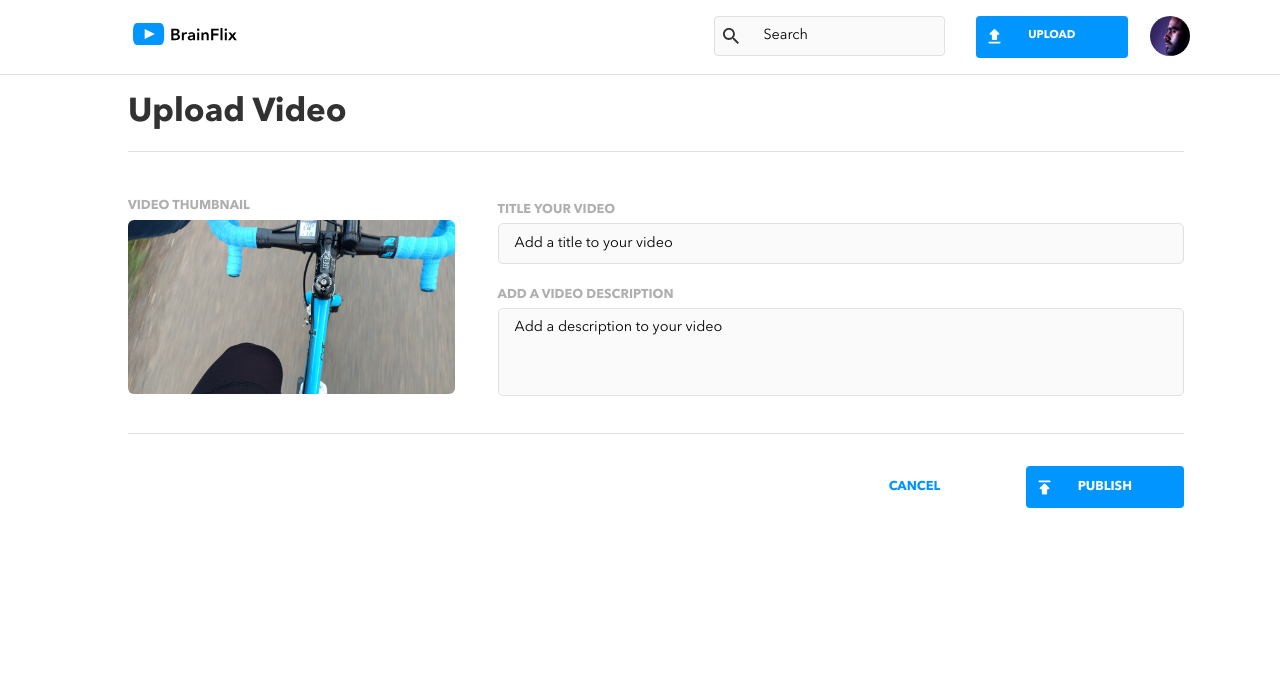
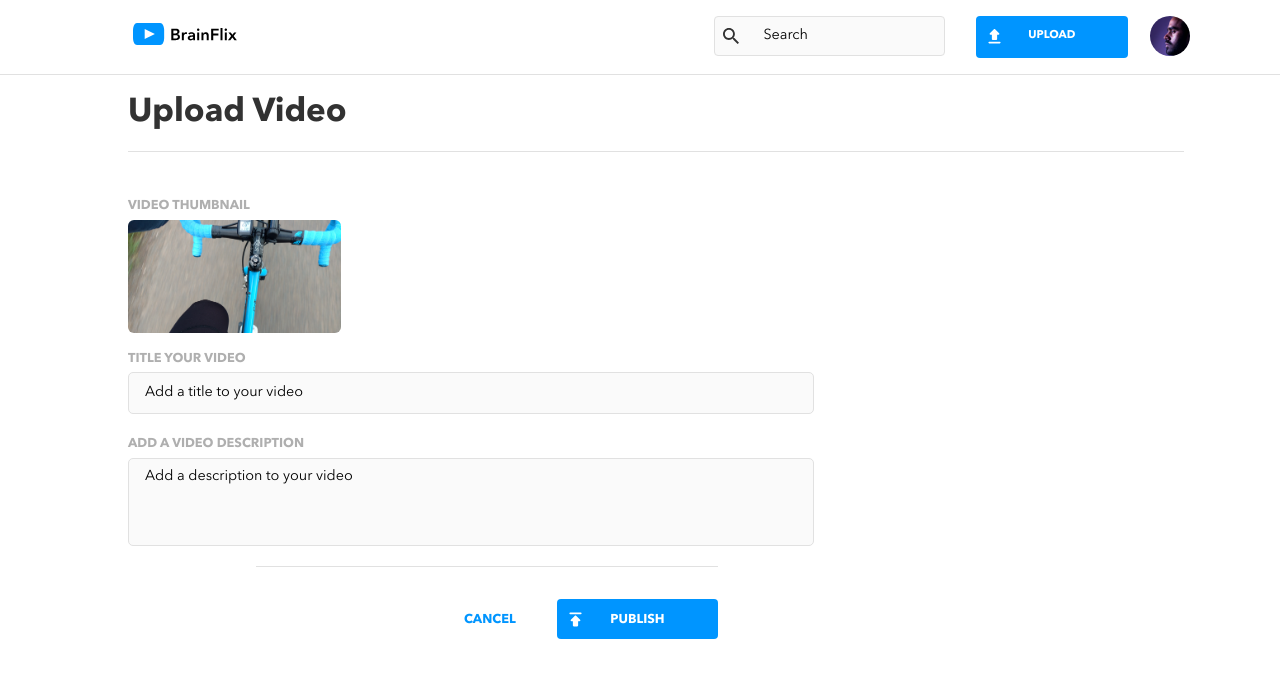
Before and after one commit to retrocolours/tatiana-privezentseva-brainflix, a React (Create React App) app: page /upload in a window 1280 px wide. Shown: the top 678 px of the page. Built offline with nearby package versions, Linux system fonts and the light colour scheme.

Commit message:
fix functionality on the Upload page

```diff
--- a/src/App.js
+++ b/src/App.js
@@ -1,6 +1,6 @@
-import { useState } from "react";
-import { BrowserRouter, Routes, Route, Navigate } from "react-router-dom";
-// import Header from "./components/Header/Header.js";
+
+import { BrowserRouter, Routes, Route } from "react-router-dom";
+import Header from "./components/Header/Header.js";
 // import Hero from "./components/Hero/Hero.js";
 // import Comments from "./components/Comments/Comments.js";
 
@@ -14,7 +14,7 @@ import Upload from "./pages/Upload/Upload";
 
 import "./App.scss";
 // import VideoPlayer from "./components/VideoPlayer/VideoPlayer";
-import Videos from "./components/Videos/Videos"
+
 
 function App() {
   // const [videos, setVideoData] = useState(videosList); //array of vids
@@ -28,12 +28,12 @@ function App() {
   return (
     <>
       <BrowserRouter>
-
+        <Header />
         <Routes>
           <Route path="/" element={<Home />} />
           <Route path="/upload" element={<Upload />} />
           {/* <Route path="*" element={<NotFound />} /> */}
-          <Route path="videos/:videoId" element={<Home/>} />
+          <Route path="videos/:videoId" element={<Home />} />
         </Routes>
         {/* <Header />
         <VideoPlayer selectedVideo={selectedVideo} />
--- a/src/components/Button/Button.js
+++ b/src/components/Button/Button.js
@@ -2,7 +2,7 @@ import { Link } from "react-router-dom";
 import "./Button.scss";
 
 function Button(props) {
-  console.log(props);
+  // console.log(props);
   if (props.link) {
     return (
       <Link to={props.link} className={`btn ${props.className}`}>
--- a/src/components/Button/Button.scss
+++ b/src/components/Button/Button.scss
@@ -59,7 +59,8 @@
     }
     @include desktop {
       font-size: 0.8rem;
-      width: 15%;
+      width: 35%;
+      height: 2.5rem
     }
   }
 
--- a/src/components/Videos/Videos.scss
+++ b/src/components/Videos/Videos.scss
@@ -29,6 +29,7 @@
     margin-bottom: 0.7rem;
     cursor: pointer;
     text-decoration: none;
+    color: $primary-color1;
 
     @include tablet {
       width: 18rem;
--- a/src/pages/Home/Home.js
+++ b/src/pages/Home/Home.js
@@ -1,15 +1,12 @@
 import { useEffect, useState } from "react";
 import { useParams } from "react-router-dom";
 
-import Header from "../../components/Header/Header";
 import Hero from "../../components/Hero/Hero";
 import Comments from "../../components/Comments/Comments";
 
 import VideoPlayer from "../../components/VideoPlayer/VideoPlayer";
 import Videos from "../../components/Videos/Videos";
 
-// import videoData from "../../assets/Data/video-details.json";
-// import videosList from "../../assets/Data/videos.json";
 import axios from "axios";
 
 const APIKey = "936f21f8-40f8-4c80-bb61-833290fc9c15";
@@ -19,11 +16,6 @@ function Home() {
   const [videos, setVideoData] = useState([]); //array of vids
   const [selectedVideo, setSelectedVideo] = useState({}); //single vid
   const { videoId } = useParams();
-
-  // const handleVideoClick = (id) => {
-  //   const newVideo = videoData.find((video) => video.id === id);
-  //   setSelectedVideo(newVideo);
-  // }; //changing the url
 
   useEffect(() => {
     getVideos();
@@ -61,7 +53,7 @@ function Home() {
 
   return (
     <>
-      <Header />
+
       <VideoPlayer selectedVideo={selectedVideo} />
       <div className="wrapper">
         <div className="container">
--- a/src/pages/Upload/Upload.js
+++ b/src/pages/Upload/Upload.js
@@ -1,16 +1,46 @@
 import { useState } from "react";
-import Header from "../../components/Header/Header";
+import { useNavigate } from "react-router-dom";
 import Button from "../../components/Button/Button";
 import UploadVideo from "../../assets/Images/UploadVideo.jpg";
+// import { useNavigate } from "react-router-dom";
 import "./Upload.scss";
 
 function Upload() {
+  const navigate = useNavigate();
+  const [videoTitle, setTitle] = useState("");
+  const [videoDescription, setDescription] = useState("");
+
+  const handleChangeTitle = (event) => {
+    setTitle(event.target.value);
+  };
+
+  const handleChangeDescription = (event) => {
+    setDescription(event.target.value);
+  };
+
+  const handleSubmit = (event) => {
+    event.preventDefault();
+    console.log(videoDescription, videoTitle);
+    console.log(event.target.videoDescription.value);
+    if (videoTitle === "" || videoDescription === "") {
+      alert("Please fill in all fields");
+    } else {
+      alert("Thank you for uploading!");
+      navigate("/");
+    }
+  };
+
   return (
     <>
-      <Header />
       <section className="form">
         <h1 className="form__title">Upload Video</h1>
         <div className="form__container">
+
+          <form
+            onSubmit={(event) => handleSubmit(event)}
+            id="form__form"
+            className="form__form"
+          >
             <div className="form__box">
             <label className="form__subtitle">Video Thumbnail</label>
             <img
@@ -19,9 +49,8 @@ function Upload() {
               alt="thumbnail"
             ></img>
           </div>
-          <form id="form__form" className="form__form">
             <label htmlFor="name" className="form__label--title">
-              Title your video
+              Title your video{" "}
             </label>
             <input
               id="name"
@@ -29,10 +58,12 @@ function Upload() {
               type="text"
               placeholder="Add a title to your video"
               name="videoTitle"
+              onChange={handleChangeTitle}
+              value={videoTitle}
             />
 
             <label htmlFor="description" className="form__label--description">
-              Add a video description
+              Add a video description{" "}
             </label>
             <textarea
               id="description"
@@ -41,18 +72,20 @@ function Upload() {
               rows="5"
               cols="30"
               name="videoDescription"
+              onChange={handleChangeDescription}
+              value={videoDescription}
             ></textarea>
-
+            {/* <button className="btn--publish" type="submit">
+              Publish
+            </button> */}
+            <div className="form__buttons">
+              <Button className="btn--cancel" text="Cancel" link="/" />
+              <Button type="button" className="btn--publish" text="Publish" />
+            </div>
           </form>
-
-        </div>
-        <div className="form__buttons">
-            <Button className="btn--publish" text="Publish" link="/" />
-            <Button className="btn--cancel" text="Cancel" link="/" />
         </div>
       </section>
     </>
   );
 }
-
 export default Upload;
```
Also changed, not shown: src/components/specialButton.js (added, +8 -0 lines). Lines whose indentation alone changed are shown as unchanged.
